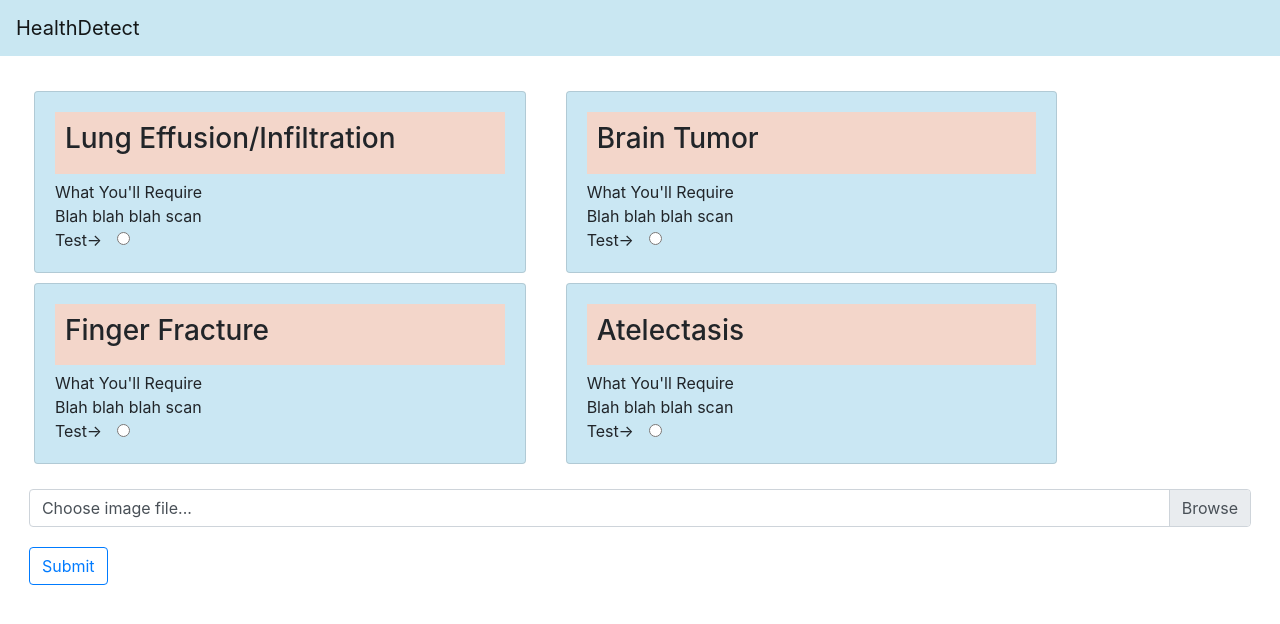
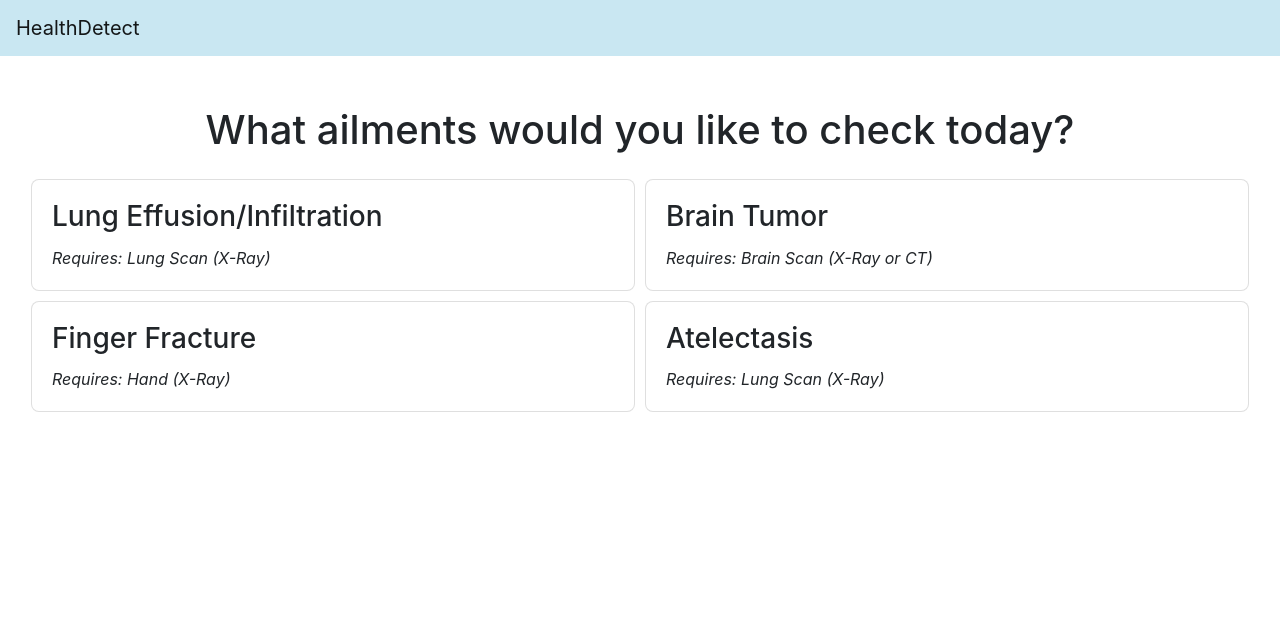
Before and after one commit to xo28122000/HealthDetect, a React (Create React App) app: page /select in a window 1280 px wide. Shown: the top 624 px of the page. Built offline with nearby package versions, Linux system fonts and the light colour scheme.

Commit message:
more styles

```diff
--- a/src/App.css
+++ b/src/App.css
@@ -25,5 +25,28 @@
 }
 
 .App-link {
-  color: #61dafb;
+  color: rgb(201, 231, 242) ;
 }
+
+* {
+  transition: all 0.5s;
+}
+
+.blue-on-hover {
+}
+
+.blue-on-hover:hover {
+  background-color: rgb(201, 231, 242);
+  border-color: rgb(201, 231, 242);
+
+}
+
+.selected {
+  -webkit-box-shadow: 0px 0px 3px 0px rgba(0,0,0,0.5);
+  -moz-box-shadow: 0px 0px 3px 0px rgba(0,0,0,0.5);
+  box-shadow: 0px 0px 3px 0px rgba(0,0,0,0.5);
+  background-color: #007bff;
+  border-color: #007bff;
+  color: #FAFAFA
+
+}
--- a/src/App.js
+++ b/src/App.js
@@ -1,5 +1,6 @@
 import { BrowserRouter as Router, Switch, Route, Link } from "react-router-dom";
 import React, { useState } from "react";
+import './App.css'
 import {
   Collapse,
   Navbar,
--- a/src/components/HealthProblemSelector.js
+++ b/src/components/HealthProblemSelector.js
@@ -8,36 +8,40 @@ import {
   CardSubtitle,
   Button
 } from "reactstrap";
+
+
 class HealthProblemSelector extends Component {
-  state = {
+  constructor() {
+    super()
+    this.state = {
+      selected: false,
       problemlist: [
         { name: "Lung Effusion/Infiltration", required: "Lung Scan (X-Ray)" },
         { name: "Brain Tumor", required: "Brain Scan (X-Ray or CT)" },
-      { name: "Finger Fracture", required: "Hand X-Ray" },
+        { name: "Finger Fracture", required: "Hand (X-Ray)" },
         { name: "Atelectasis", required: "Lung Scan (X-Ray)" }
       ]
-  };
+    }
+  }
+
+
   render() {
-    var rendercards = this.state.problemlist.map(function(problem) {
+    const setSelected = (e) => {
+      this.setState({ selected: e })
+    }
+    const that = this.state
+    var rendercards = this.state.problemlist.map(function (problem) {
       return (
-        <div className="col-sm-5" key={problem.name} style={{ margin: "5px" }}>
-          <Card style={{ background: "#cae7f3" }}>
+        <div key={problem.name} style={{flex: '0 50%'}} onClick={() => setSelected(problem)}>
+          <Card className={` ${that.selected.name === problem.name? 'selected' : 'blue-on-hover'}`} style={{ margin: '5px', cursor: 'pointer', borderRadius: '8px' }}>
             <CardBody>
-              <CardTitle style={{ background: "#f3d6ca", padding: "10px" }}>
+              <CardTitle>
                 <h3> {problem.name}</h3>
               </CardTitle>
-              <CardSubtitle>What You'll Require</CardSubtitle>
               <CardText>
-                Blah blah blah scan
-                <br />
-                Test->
-                <input
-                  type="radio"
-                  value={problem}
-                  name="exampleRadios"
-                  className="form-check-input radioinput"
-                  style={{ marginLeft: "15px" }}
-                ></input>
+                <div style={{display: 'flex', justifyContent: 'space-between'}}>
+                    <em>Requires: {problem.required}</em>
+                </div>
               </CardText>
             </CardBody>
           </Card>
@@ -46,16 +50,7 @@ class HealthProblemSelector extends Component {
     });
     const onSubmit = ev => {
       ev.preventDefault();
-      var radioinputs = document.getElementsByClassName("radioinput");
-      var validatedFile = document.getElementById("validatedFile");
 
-      for (var i = 0; i < radioinputs.length; i++) {
-        if (radioinputs[i].type === "radio" && radioinputs[i].checked) {
-          console.log(radioinputs[i].value);
-        }
-      }
-      console.log(validatedFile);
-      console.log("submitted");
     };
     return (
       <div
@@ -66,8 +61,9 @@ class HealthProblemSelector extends Component {
           marginTop: "30px"
         }}
       >
+        <h1 style={{margin: '20px'}}>What ailments would you like to check today?</h1>
         <form onSubmit={onSubmit}>
-          <div className="row">{rendercards}</div>
+          <div style={{display: 'flex', flexWrap: 'wrap'}}>{rendercards}</div>
           <div className="custom-file" style={{ marginTop: "20px" }}>
             <input
               type="file"
@@ -76,13 +72,16 @@ class HealthProblemSelector extends Component {
               accept="image/*"
               required
             />
-            <label className="custom-file-label">Choose image file...</label>
-            <div className="invalid-feedback">Please input an image!</div>
-            <div style={{ marginTop: "20px" }}>
-              <Button outline color="primary" type="submit" className="btn">
+            {this.state.selected &&
+              <div>
+                <label className="custom-file-label" style={{cursor: 'pointer'}}><em>Please upload an image...</em></label>
+                <div style={{ marginTop: "20px", display: 'flex', justifyContent: 'center' }}>
+                  <Button outline color="primary" type="submit" className="btn" style={{paddingLeft: '100px', paddingRight: '100px'}}>
                     Submit
                   </Button>
                 </div>
+              </div>
+            }
           </div>
         </form>
       </div>
```
Lines whose indentation alone changed are shown as unchanged.
